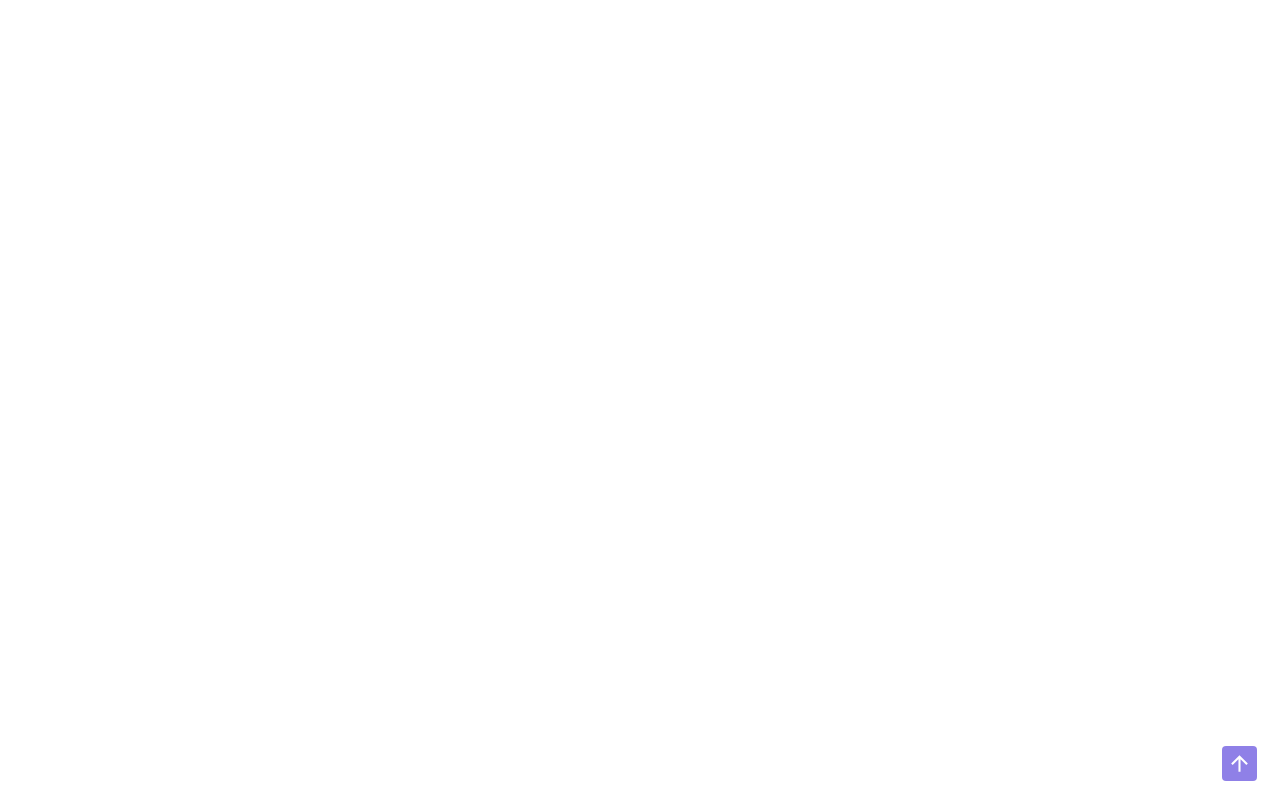
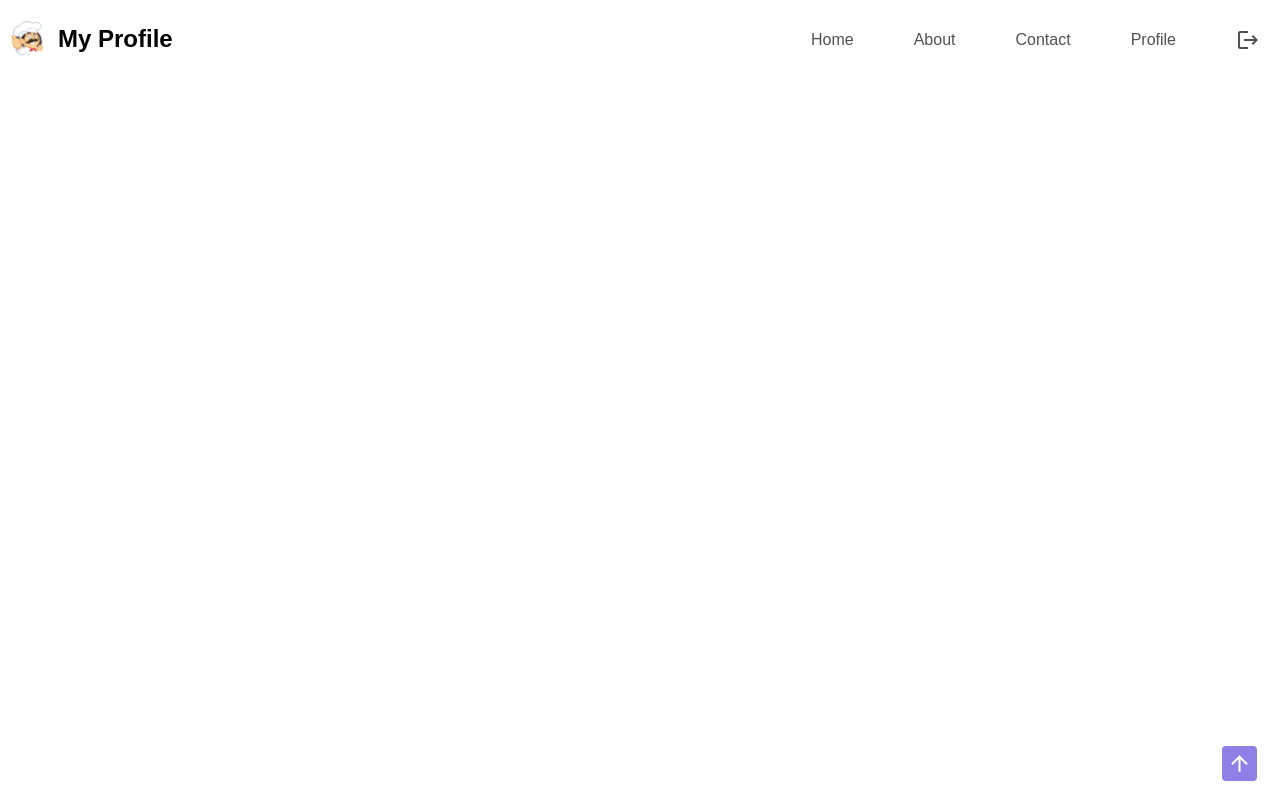
Before and after one commit to AshanSandeep06/Food-Shop-System, a React (Create React App) app in the folder frontend/: page / in a window 1280 px wide. Built offline with nearby package versions, Linux system fonts and the light colour scheme.

Commit message:
Content Updated

```diff
--- a/frontend/public/index.html
+++ b/frontend/public/index.html
@@ -11,13 +11,6 @@
     />
     <link rel="apple-touch-icon" href="%PUBLIC_URL%/logo192.png" />
     <link rel="manifest" href="%PUBLIC_URL%/manifest.json" />
-
-    <link rel="preconnect" href="https://fonts.googleapis.com" />
-    <link rel="preconnect" href="https://fonts.gstatic.com" crossorigin />
-    <link
-      href="https://fonts.googleapis.com/css2?family=Poppins:wght@500&family=Ubuntu:wght@500&display=swap"
-      rel="stylesheet"
-    />
     <title>React App</title>
   </head>
   <body>
--- a/frontend/src/components/Header/Header.tsx
+++ b/frontend/src/components/Header/Header.tsx
@@ -1,10 +1,56 @@
 import React from "react";
 import "./Header.css";
+import { NavLink } from "react-router-dom";
+import logo from "../../assets/img/logo.png";
+import LogoutIcon from "@mui/icons-material/Logout";
 
 const Header = () => {
+  const activeLink = "border-b-2 border-[rgb(81,81,81)]";
+  const normalLink = "";
+
   return (
     // <!--Header-->
-    <header id="homeHeader" className="row fixed-top text-black">
+    <header className="flex w-full h-20 bg-[hsla(0,0%,100%,.4)] backdrop-blur-md z-10 fixed top-0 !text-[rgb(81,81,81)]">
+      <div className="w-1/2 h-full flex items-center gap-2.5 pl-2">
+        <img src={logo} alt="UserImage" className="w-10 h-10" />
+        <h1 className="h-max mb-[3px] !text-black">My Profile</h1>
+      </div>
+
+      <div className="w-1/2 h-full pr-5">
+        <ul className="h-full flex items-center justify-end gap-[60px]">
+          <NavLink
+            to={"/Home"}
+            className={({ isActive }) => (isActive ? activeLink : normalLink)}
+          >
+            Home
+          </NavLink>
+
+          <NavLink
+            to={"/About"}
+            className={({ isActive }) => (isActive ? activeLink : normalLink)}
+          >
+            About
+          </NavLink>
+
+          <NavLink
+            to={"/Contact"}
+            className={({ isActive }) => (isActive ? activeLink : normalLink)}
+          >
+            Contact
+          </NavLink>
+
+          <NavLink
+            to={"/Profile"}
+            className={({ isActive }) => (isActive ? activeLink : normalLink)}
+          >
+            Profile
+          </NavLink>
+
+          <NavLink to={"/"}>
+            <LogoutIcon />
+          </NavLink>
+        </ul>
+      </div>
     </header>
   );
 };
--- a/frontend/src/index.css
+++ b/frontend/src/index.css
@@ -3,14 +3,22 @@
 @tailwind utilities;
 @tailwind variants;
 
+@import url(https://fonts.googleapis.com/css?family=Poppins:100,100i,200,200i,300,300i,400,400i,500,500i,600,600i,700,700i,800,800i,900,900i);
+
 @layer base {
-  h1 {
-    @apply text-xl sm:text-2xl md:justify-center font-bold font-poppins;
+  body {
+    font-family: "Poppins", sans-serif, -apple-system, BlinkMacSystemFont,
+      "Segoe UI", Roboto, Oxygen, Ubuntu, Cantarell, "Open Sans",
+      "Helvetica Neue", sans-serif;
   }
 
-  * {
+  h1 {
+    @apply text-xl sm:text-2xl md:justify-center font-bold;
+  }
+
+  /* * {
     font-family: "Poppins", sans-serif;
-  }
+  } */
 
   * {
     padding: 0;
```
Also changed, not shown: frontend/src/assets/img/logo.png (added), frontend/tailwind.config.js (line endings or trailing spaces).
